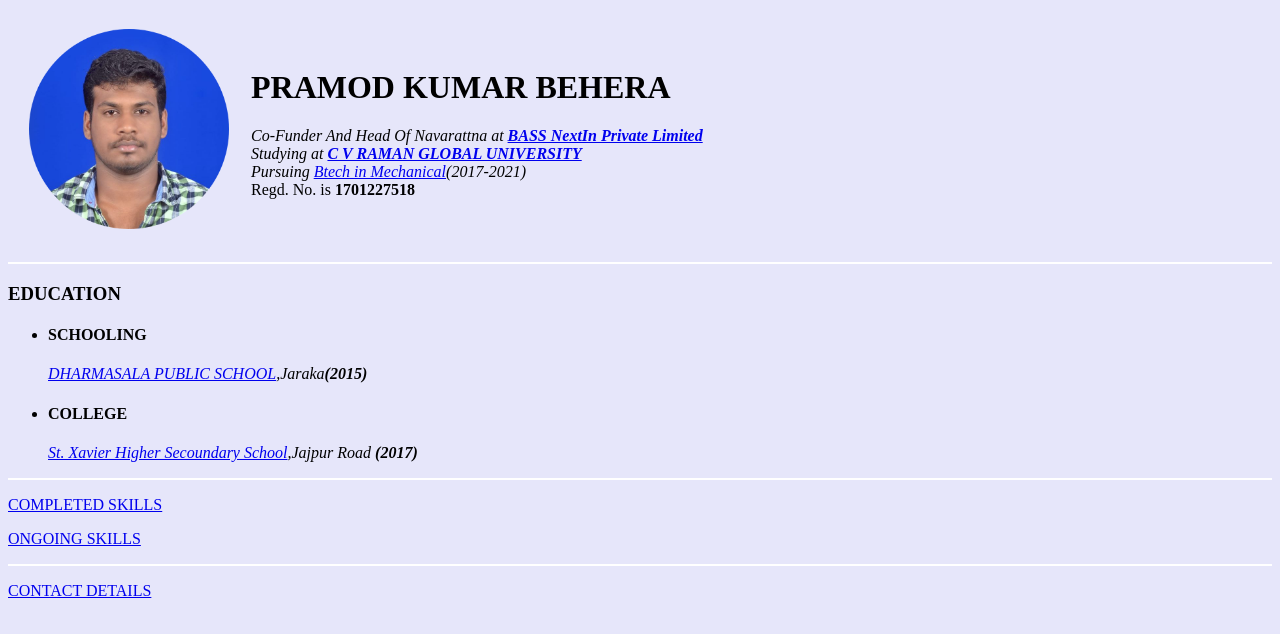
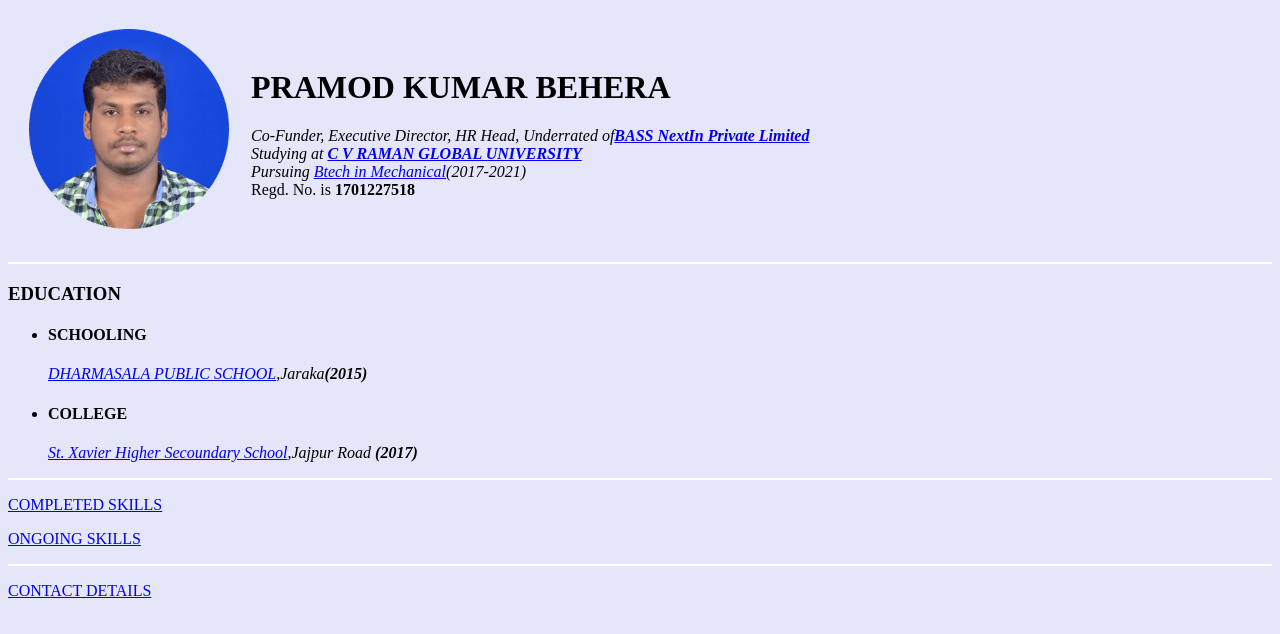
Before and after one commit to pramodbapun/CV, a plain HTML site: page index.html in a window 1280 px wide. Drawn offline with Linux system fonts and the light colour scheme.

Commit message:
Update index.html

```diff
--- a/index.html
+++ b/index.html
@@ -24,7 +24,7 @@ body {
   <table cellspacing="20">
     <tr>
       <td><img src="images/circle-cropped.png" alt="Pramod profile picture" height="200px" width="200px"></td>
-      <td><h1>PRAMOD KUMAR BEHERA</h1><p><em>Co-Funder And Head Of Navarattna at <strong><a href="https://thebass.in/thebass.html">BASS NextIn Private Limited</a></strong></em> <br> <em>Studying at <strong><a href="https://cgu-odisha.ac.in/">C V RAMAN GLOBAL UNIVERSITY</a></strong></em><br><em>Pursuing <a href="https://www.shiksha.com/engineering/mechanical-engineering-chp">Btech in Mechanical</a>(2017-2021)</em><br>Regd. No. is <strong>1701227518</strong></p></td>
+      <td><h1>PRAMOD KUMAR BEHERA</h1><p><em>Co-Funder, Executive Director, HR Head, Underrated of<strong><a href="https://thebass.in/thebass.html">BASS NextIn Private Limited</a></strong></em> <br> <em>Studying at <strong><a href="https://cgu-odisha.ac.in/">C V RAMAN GLOBAL UNIVERSITY</a></strong></em><br><em>Pursuing <a href="https://www.shiksha.com/engineering/mechanical-engineering-chp">Btech in Mechanical</a>(2017-2021)</em><br>Regd. No. is <strong>1701227518</strong></p></td>
     </tr>
   </table>
   <hr>
```
